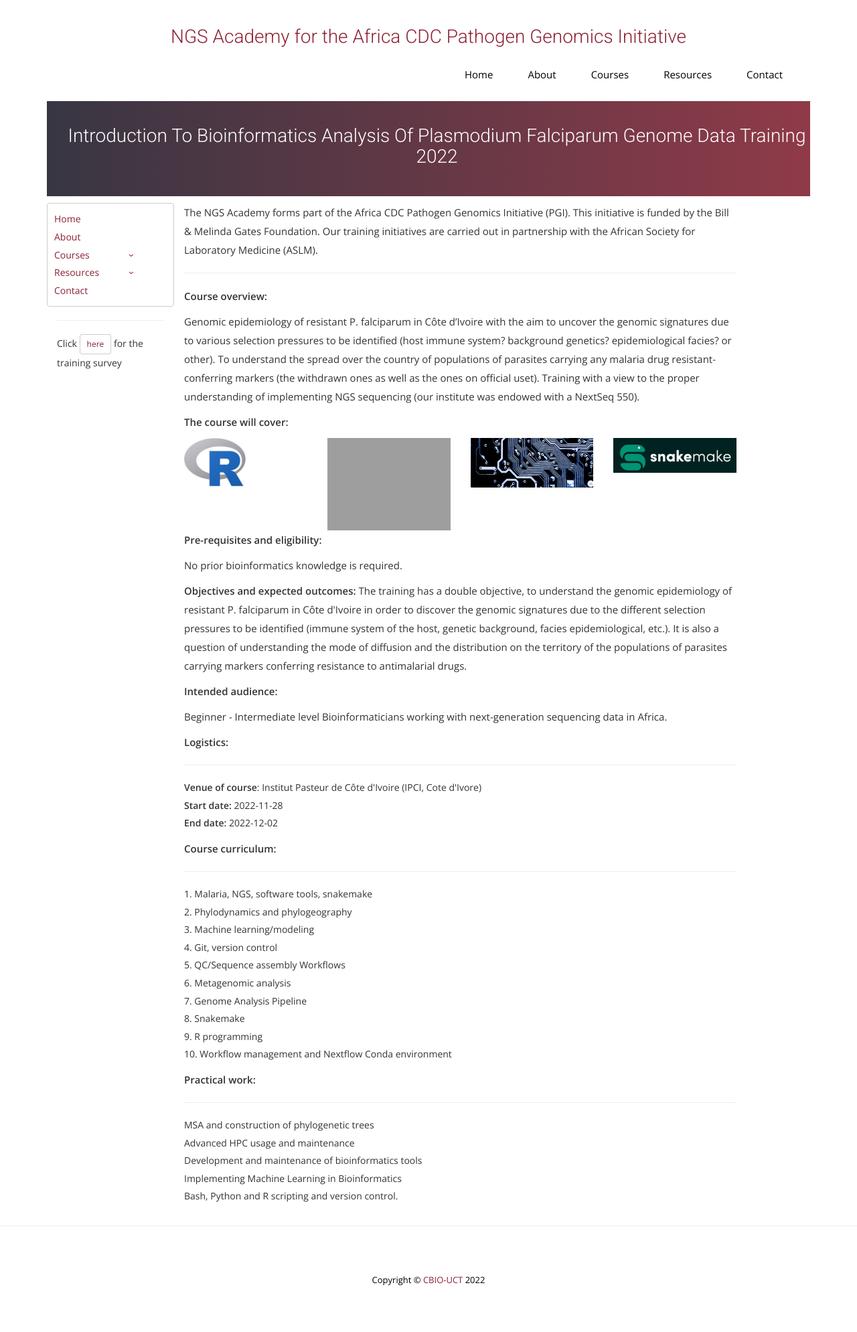
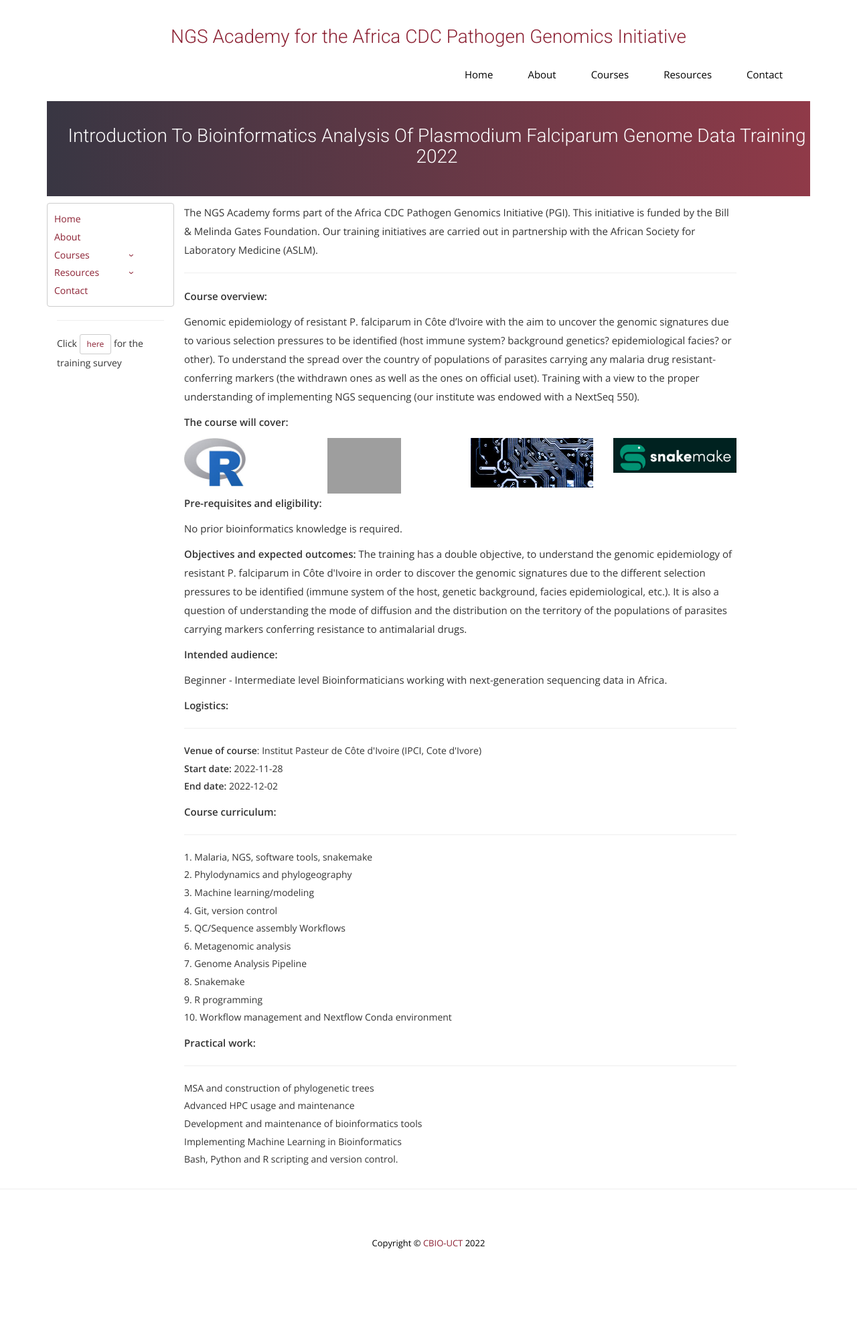
Before and after one commit to uct-cbio/ngs-academy, a Jekyll site: the page built from _posts/2022-10-29-Bioinformatics-Analysis-of-PFG-data.md, in a window 1280 px wide. Shown: the whole page at 67% size. Built offline with Jekyll 4.4.1, drawn with Linux system fonts in a browser that asks for light colours; nearby versions of some CDN libraries; some web fonts are replaced; comment, search, counter and statistics services are not loaded; after the commit the page ends 1934 px from its top, so only the background shows below that.

Commit message:
updated size of git logo

```diff
--- a/_posts/2022-10-29-Bioinformatics-Analysis-of-PFG-data.md
+++ b/_posts/2022-10-29-Bioinformatics-Analysis-of-PFG-data.md
@@ -33,7 +33,7 @@
         </div>
     </div>
     <div class="col-sm-3">
-        <div><img alt="..." src="/ngs-academy/img/git.png" width="100%" />
+        <div><img alt="..." src="/ngs-academy/img/git.png" width="60%" />
             <!-- <p class="small"> Source: CBIO UCT</p> -->
         </div>
     </div>
```
